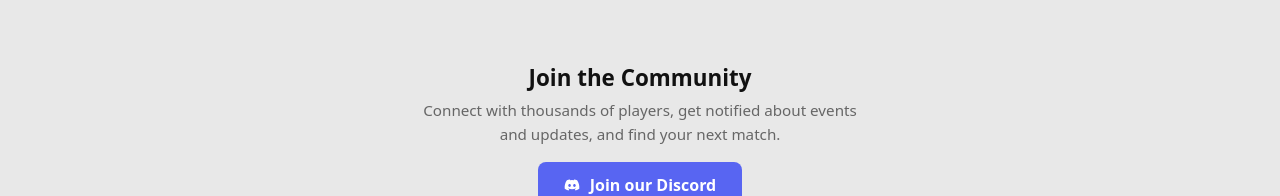
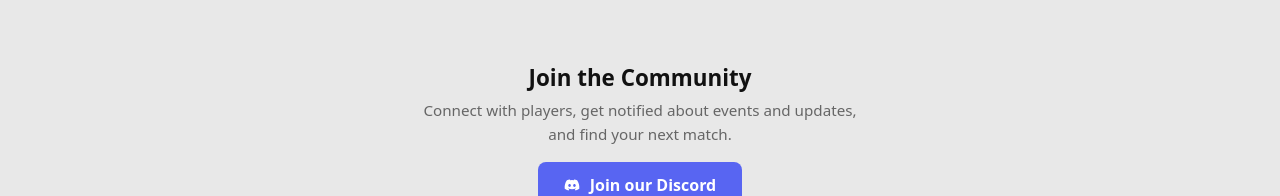
Before and after one commit to evan-tome/Minezone-Web, a React (Vite) app in the folder frontend/: page / in a window 1280 px wide. Shown: the part 2265-2461 px from the top of the page. Built offline with nearby package versions, Linux system fonts and the light colour scheme; no server answers.

Commit message:
Fixed typo in discord description

```diff
--- a/frontend/src/pages/Home/home.jsx
+++ b/frontend/src/pages/Home/home.jsx
@@ -107,7 +107,7 @@ export function Home() {
                 <div className="community-cta">
                     <div className="cta-text">
                         <h3>Join the Community</h3>
-                        <p>Connect with thousands of players, get notified about events and updates, and find your next match.</p>
+                        <p>Connect with players, get notified about events and updates, and find your next match.</p>
                     </div>
                     <a
                         href="https://discord.com/invite/3J32tT9Zhp"
```
